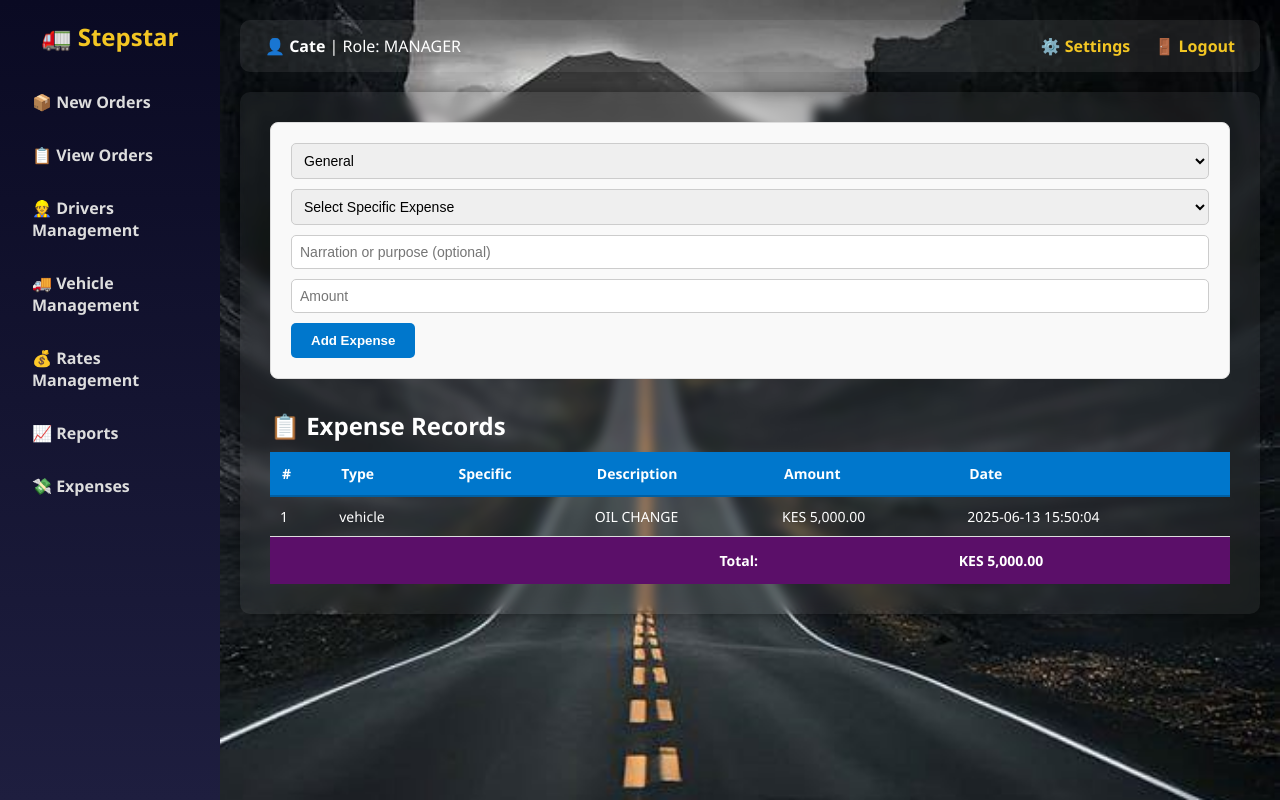
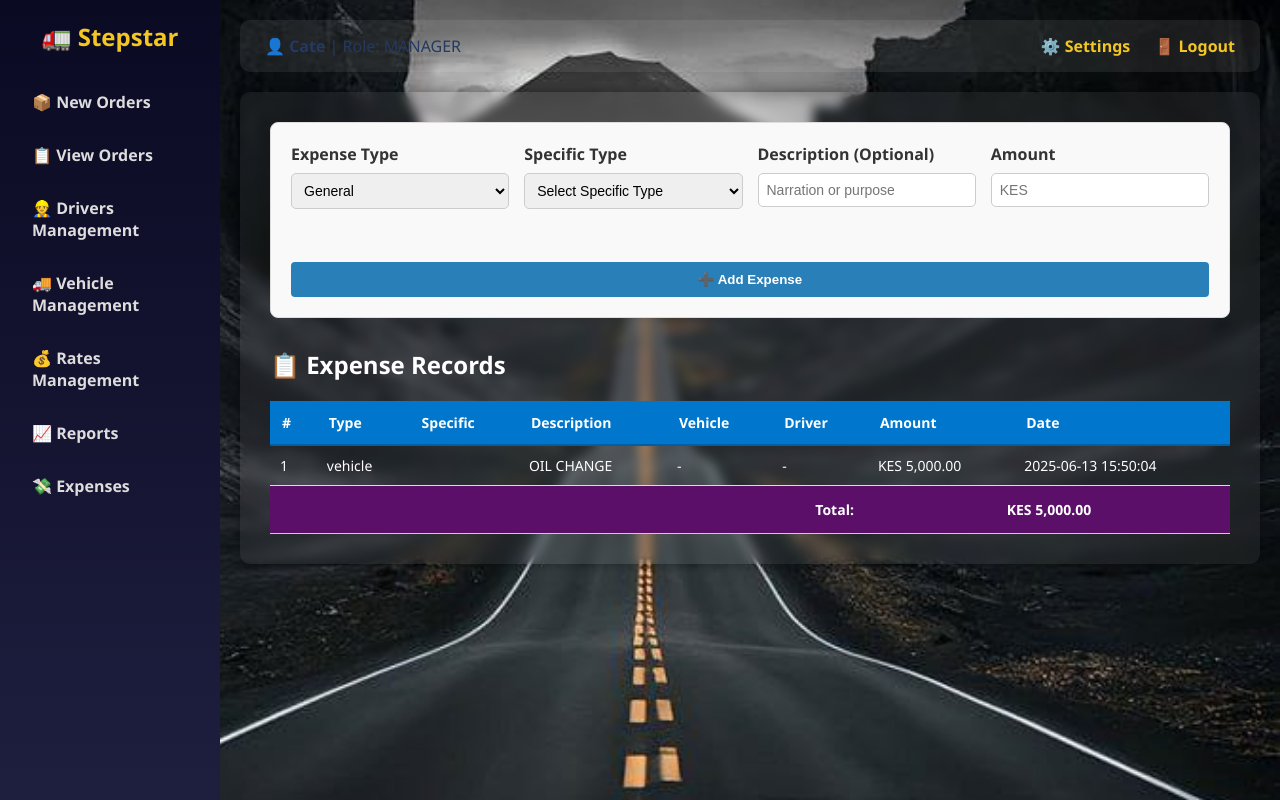
Before and after one commit to Cate-macharia/Stepstar_Logistics, a PHP site: page /manager-dashboard/dashboard-manager.php?page=view_expenses&vehicle_id=4 in a window 1280 px wide. Run offline with PHP 8.4, Linux system fonts and the light colour scheme; a user stored in the database is signed in; data comes from the database, SQL or seed files in the repository; data that the repository does not hold is empty.

Commit message:
18/16/2025

```diff
--- a/dashboard-driver.php
+++ b/dashboard-driver.php
@@ -10,6 +10,8 @@ if (!isset($_SESSION['user']) || $_SESSION['user']['role'] !== 'DRIVER') {
 $driver_name = $_SESSION['user']['name'];
 $national_id = $_SESSION['user']['national_id'];
 $page = $_GET['page'] ?? 'home';
+
+
 ?>
 
 <!DOCTYPE html>
@@ -17,7 +19,7 @@ $page = $_GET['page'] ?? 'home';
 <head>
     <meta charset="UTF-8">
     <title>Driver Dashboard</title>
-    <link rel="stylesheet" href="style.css">
+    <link rel="stylesheet" href="manager-dashboard/dashboard.css">
 </head>
 <body>
 
--- a/manager-dashboard/dashboard.css
+++ b/manager-dashboard/dashboard.css
@@ -78,7 +78,7 @@ body, html {
   padding: 15px 25px;
   border-radius: 10px;
   margin-bottom: 20px;
-  color: #fff;
+  color: #253961;
 }
 
 .content-area {
--- a/manager-dashboard/expenses.php
+++ b/manager-dashboard/expenses.php
@@ -15,12 +15,12 @@ if ($_SERVER['REQUEST_METHOD'] === 'POST' && isset($_POST['add_expense'])) {
     $specific_type = $_POST['specific_type'] ?? '';
     $description = trim($_POST['description']);
     $amount = floatval($_POST['amount']);
-    $vehicle_id = ($type === 'vehicle') ? intval($_POST['vehicle_id']) : null;
-    $driver_id = ($type === 'driver') ? intval($_POST['driver_id']) : null;
+    $vehicle_id = !empty($_POST['vehicle_id']) ? intval($_POST['vehicle_id']) : null;
+    $driver_id  = !empty($_POST['driver_id'])  ? intval($_POST['driver_id']) : null;
 
-    if ($amount > 0) {
-        $stmt = $conn->prepare("INSERT INTO expenses (type, specific_type, description, amount, vehicle_id, driver_id) VALUES (?, ?, ?, ?, ?, ?)");
-        $stmt->bind_param("sssddi", $type, $specific_type, $description, $amount, $vehicle_id, $driver_id);
+if ($amount > 0) {
+    $stmt = $conn->prepare("INSERT INTO expenses (type, specific_type, description, amount, vehicle_id, driver_id) VALUES (?, ?, ?, ?, ?, ?)");
+    $stmt->bind_param("sssddi", $type, $specific_type, $description, $amount, $vehicle_id, $driver_id);
         if ($stmt->execute()) {
             header("Location: dashboard-manager.php?page=expenses&success=1&filter=$filter&from=$from&to=$to");
             exit();
@@ -51,7 +51,15 @@ if ($filter === 'today') {
 }
 $whereClause = count($whereParts) ? implode(" AND ", $whereParts) : "1";
 
-$expenses = $conn->query("SELECT * FROM expenses WHERE $whereClause ORDER BY created_at DESC");
+$expenses = $conn->query("
+    SELECT e.*, u.name AS driver_name
+    FROM expenses e
+    LEFT JOIN users u ON e.driver_id = u.national_id
+    WHERE $whereClause
+    ORDER BY e.created_at DESC
+");
+
+
 $totalResult = $conn->query("SELECT SUM(amount) as total FROM expenses WHERE $whereClause");
 $totalRow = $totalResult->fetch_assoc();
 $totalAmount = $totalRow['total'] ?? 0;
@@ -60,6 +68,101 @@ $vehicles = $conn->query("SELECT id, vehicle_reg FROM vehicles");
 $drivers = $conn->query("SELECT id, name, national_id FROM users WHERE role='DRIVER'");
 ?>
 
+<form method="POST" class="expense-form">
+    <div class="form-grid">
+        <div class="form-group">
+            <label>Expense Type</label>
+            <select name="expense_type" required onchange="toggleFields(this.value)">
+                <option value="general" <?= $type === 'general' ? 'selected' : '' ?>>General</option>
+                <option value="vehicle" <?= $type === 'vehicle' ? 'selected' : '' ?>>Vehicle</option>
+                <option value="driver" <?= $type === 'driver' ? 'selected' : '' ?>>Driver</option>
+            </select>
+        </div>
+
+        <div class="form-group" id="vehicleField" style="display:<?= $type === 'vehicle' ? 'block' : 'none' ?>">
+            <label>Vehicle</label>
+            <select name="vehicle_id">
+                <option value="">Select Vehicle</option>
+                <?php while($v = $vehicles->fetch_assoc()): ?>
+                    <option value="<?= $v['id'] ?>" <?= ($vehicle_id == $v['id']) ? 'selected' : '' ?>><?= $v['vehicle_reg'] ?></option>
+                <?php endwhile; ?>
+            </select>
+        </div>
+
+        <div class="form-group" id="driverField" style="display:<?= $type === 'driver' ? 'block' : 'none' ?>">
+            <label>Driver</label>
+            <select name="driver_id">
+                <option value="">Select Driver</option>
+                <?php while($d = $drivers->fetch_assoc()): ?>
+                    <option value="<?= $d['id'] ?>" <?= ($driver_id == $d['id']) ? 'selected' : '' ?>><?= $d['name'] ?> (ID: <?= $d['national_id'] ?>)</option>
+                <?php endwhile; ?>
+            </select>
+        </div>
+
+        <div class="form-group">
+            <label>Specific Type</label>
+            <select name="specific_type" id="specificTypeField">
+                <option value="">Select Specific Type</option>
+            </select>
+        </div>
+
+        <div class="form-group">
+            <label>Description (Optional)</label>
+            <input type="text" name="description" placeholder="Narration or purpose">
+        </div>
+
+        <div class="form-group">
+            <label>Amount</label>
+            <input type="number" name="amount" step="0.01" required placeholder="KES">
+        </div>
+
+        <div class="form-group">
+            <button type="submit" name="add_expense">➕ Add Expense</button>
+        </div>
+    </div>
+</form>
+
+<h2>📋 Expense Records</h2>
+<table class="styled-table">
+    <thead>
+        <tr>
+            <th>#</th>
+            <th>Type</th>
+            <th>Specific</th>
+            <th>Description</th>
+            <th>Vehicle</th>
+            <th>Driver</th>
+            <th>Amount</th>
+            <th>Date</th>
+        </tr>
+    </thead>
+    <tbody>
+        <?php $i = 1; while ($exp = $expenses->fetch_assoc()): ?>
+        <tr>
+           <td><?= $i++ ?></td>
+           <td><?= htmlspecialchars($exp['type']) ?></td>
+           <td><?= htmlspecialchars($exp['specific_type']) ?></td>
+           <td><?= htmlspecialchars($exp['description']) ?></td>
+           <td><?= !empty($exp['vehicle_reg']) ? $exp['vehicle_reg'] : '-' ?></td>
+           <td><?= htmlspecialchars($exp['driver_name'] ?? '-') ?></td>
+           <td>KES <?= number_format($exp['amount'], 2) ?></td>
+           <td><?= $exp['created_at'] ?></td>
+       </tr>
+
+        <?php endwhile; ?>
+        <?php if ($expenses->num_rows === 0): ?>
+        <tr><td colspan="8" style="color:red; text-align:center;">⚠️ No expenses found.</td></tr>
+        <?php endif; ?>
+    </tbody>
+    <tfoot>
+        <tr>
+            <th colspan="6" style="text-align:right;">Total:</th>
+            <th colspan="2">KES <?= number_format($totalAmount, 2) ?></th>
+        </tr>
+    </tfoot>
+</table>
+
+<!-- Styling -->
 <style>
     .expense-form {
         background: #f9f9f9;
@@ -154,89 +257,71 @@ $drivers = $conn->query("SELECT id, name, national_id FROM users WHERE role='DRI
         color: #721c24;
         border: 1px solid #f5c6cb;
     }
+    .expense-form {
+        margin-bottom: 30px;
+    }
+    .form-grid {
+        display: flex;
+        flex-wrap: wrap;
+        gap: 15px;
+    }
+    .form-group {
+        flex: 1 1 200px;
+        display: flex;
+        flex-direction: column;
+    }
+    .form-group select,
+    .form-group input {
+        padding: 8px;
+        margin-top: 4px;
+        font-size: 14px;
+    }
+    .form-group button {
+        padding: 10px 16px;
+        background: #2980b9;
+        color: white;
+        border: none;
+        margin-top: 28px;
+        cursor: pointer;
+        border-radius: 4px;
+    }
+    .form-group button:hover {
+        background-color: #21689e;
+    }
+    .styled-table {
+        width: 100%;
+        border-collapse: collapse;
+        font-size: 14px;
+        margin-top: 20px;
+    }
+    .styled-table th, .styled-table td {
+        padding: 12px 10px;
+        border-bottom: 1px solid #ccc;
+        text-align: left;
+    }
+    .styled-table th {
+        background-color: #f2f2f2;
+    }
 </style>
 
-
-<form method="POST" class="expense-form">
-    <select name="expense_type" required onchange="toggleFields(this.value)">
-        <option value="general" <?= $type === 'general' ? 'selected' : '' ?>>General</option>
-        <option value="vehicle" <?= $type === 'vehicle' ? 'selected' : '' ?>>Vehicle</option>
-        <option value="driver" <?= $type === 'driver' ? 'selected' : '' ?>>Driver</option>
-    </select>
-
-    <select name="vehicle_id" id="vehicleField" style="display:<?= $type === 'vehicle' ? 'block' : 'none' ?>">
-        <option value="">Select Vehicle</option>
-        <?php while($v = $vehicles->fetch_assoc()): ?>
-            <option value="<?= $v['id'] ?>" <?= ($vehicle_id == $v['id']) ? 'selected' : '' ?>><?= $v['vehicle_reg'] ?></option>
-        <?php endwhile; ?>
-    </select>
-
-    <select name="driver_id" id="driverField" style="display:<?= $type === 'driver' ? 'block' : 'none' ?>">
-        <option value="">Select Driver</option>
-        <?php while($d = $drivers->fetch_assoc()): ?>
-            <option value="<?= $d['id'] ?>" <?= ($driver_id == $d['id']) ? 'selected' : '' ?>><?= $d['name'] ?> (ID: <?= $d['national_id'] ?>)</option>
-        <?php endwhile; ?>
-    </select>
-
-    <select name="specific_type" id="specificTypeField">
-        <option value="">Select Specific Expense</option>
-    </select>
-
-    <input type="text" name="description" placeholder="Narration or purpose (optional)">
-    <input type="number" name="amount" placeholder="Amount" step="0.01" required>
-    <button type="submit" name="add_expense">Add Expense</button>
-</form>
-
-<h2>📋 Expense Records</h2>
-<table class="styled-table">
-    <thead>
-        <tr>
-            <th>#</th>
-            <th>Type</th>
-            <th>Specific</th>
-            <th>Description</th>
-            <th>Amount</th>
-            <th>Date</th>
-        </tr>
-    </thead>
-    <tbody>
-        <?php $i = 1; while ($exp = $expenses->fetch_assoc()): ?>
-        <tr>
-            <td><?= $i++ ?></td>
-            <td><?= htmlspecialchars($exp['type']) ?></td>
-            <td><?= htmlspecialchars($exp['specific_type']) ?></td>
-            <td><?= htmlspecialchars($exp['description']) ?></td>
-            <td>KES <?= number_format($exp['amount'], 2) ?></td>
-            <td><?= $exp['created_at'] ?></td>
-        </tr>
-        <?php endwhile; ?>
-        <?php if ($expenses->num_rows === 0): ?>
-        <tr><td colspan="6" style="color:red;">⚠️ No expenses found for this filter.</td></tr>
-        <?php endif; ?>
-    </tbody>
-    <tfoot>
-        <tr>
-            <th colspan="4" style="text-align:right;">Total:</th>
-            <th colspan="2">KES <?= number_format($totalAmount, 2) ?></th>
-        </tr>
-    </tfoot>
-</table>
-
+<!-- JavaScript -->
 <script>
 function toggleFields(type) {
     document.getElementById('vehicleField').style.display = (type === 'vehicle') ? 'block' : 'none';
     document.getElementById('driverField').style.display = (type === 'driver') ? 'block' : 'none';
 
     const specific = document.getElementById('specificTypeField');
-    specific.innerHTML = '';
+    specific.innerHTML = '<option value="">Select Specific Type</option>';
+
     let options = [];
     if (type === 'vehicle') {
         options = ['Insurance', 'Sacco', 'Loan', 'Repairs', 'Tyre Exchange', 'Speed Governor', 'Inspection', 'KENHA', 'Fuel', 'Service', 'Brokerage Fee', 'Contingency Fee'];
     } else if (type === 'driver') {
-        options = ['Others'];
-    } else {
-        options = ['Miscellaneous', 'others'];
+        options = ['Other'];
+    } else if (type === 'general') {
+        options = ['Miscellaneous', 'Others'];
     }
+
     options.forEach(opt => {
         const el = document.createElement('option');
         el.value = opt;
@@ -244,4 +329,10 @@ function toggleFields(type) {
         specific.appendChild(el);
     });
 }
+
+// Initialize on load
+window.addEventListener('DOMContentLoaded', () => {
+    const initialType = document.querySelector("select[name='expense_type']").value;
+    toggleFields(initialType);
+});
 </script>
--- a/order-history.php
+++ b/order-history.php
@@ -80,7 +80,7 @@ $result = mysqli_stmt_get_result($stmt);
 
 <table border="1" cellpadding="10" cellspacing="0" style="width: 100%; border-collapse: collapse;">
     <thead>
-        <tr style="background: #f4f4f4;">
+        <tr style="background:rgb(32, 48, 113);">
             <th>Date</th>
             <th>Shipment No</th>
             <th>Route</th>
```
Also changed, not shown: manager-dashboard/New-orders.php (+18 -1 lines), manager-dashboard/reports.php (+4 -4 lines), new-order.php (+8 -2 lines), style.css (deleted, +0 -86 lines), 10 other files.
